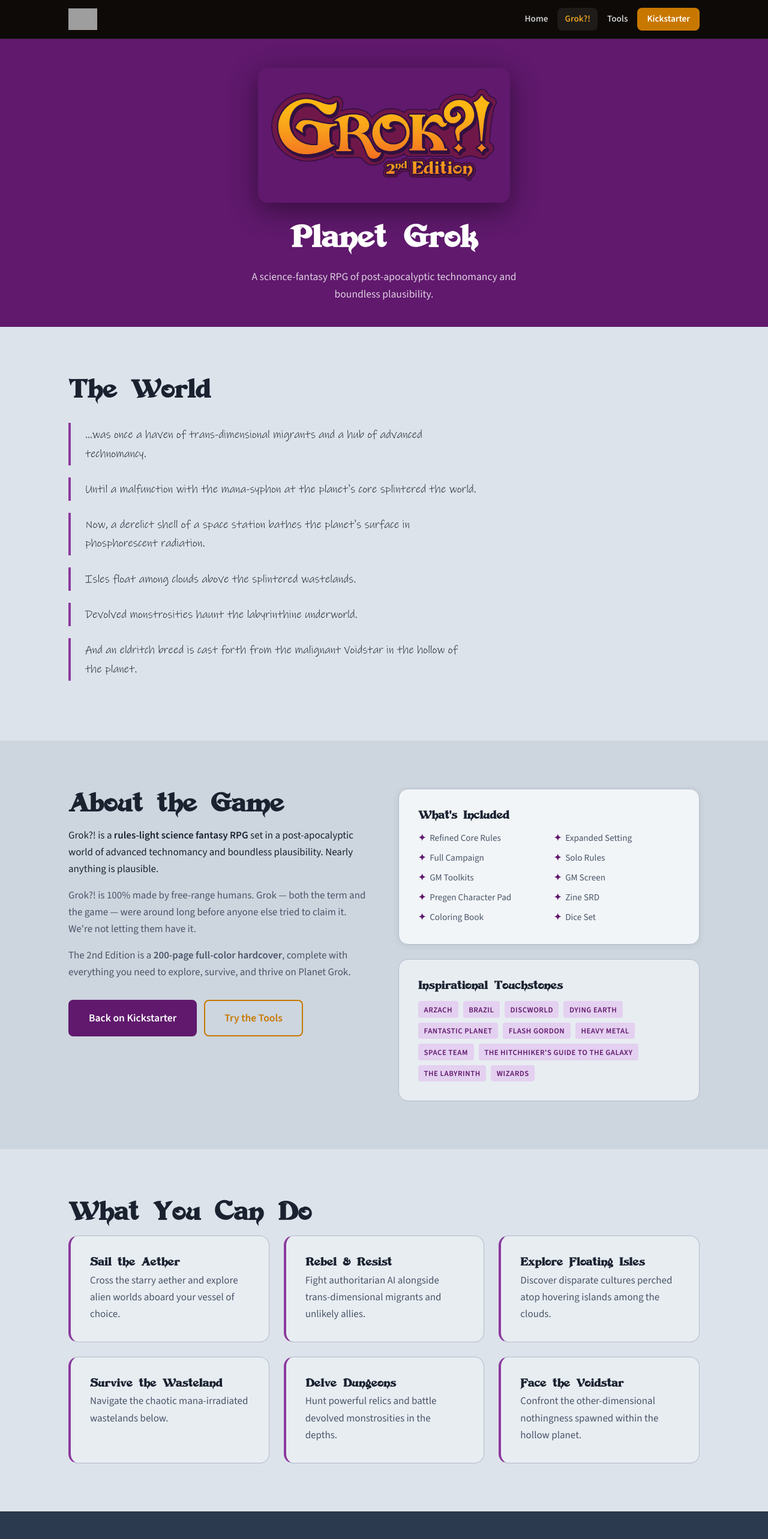
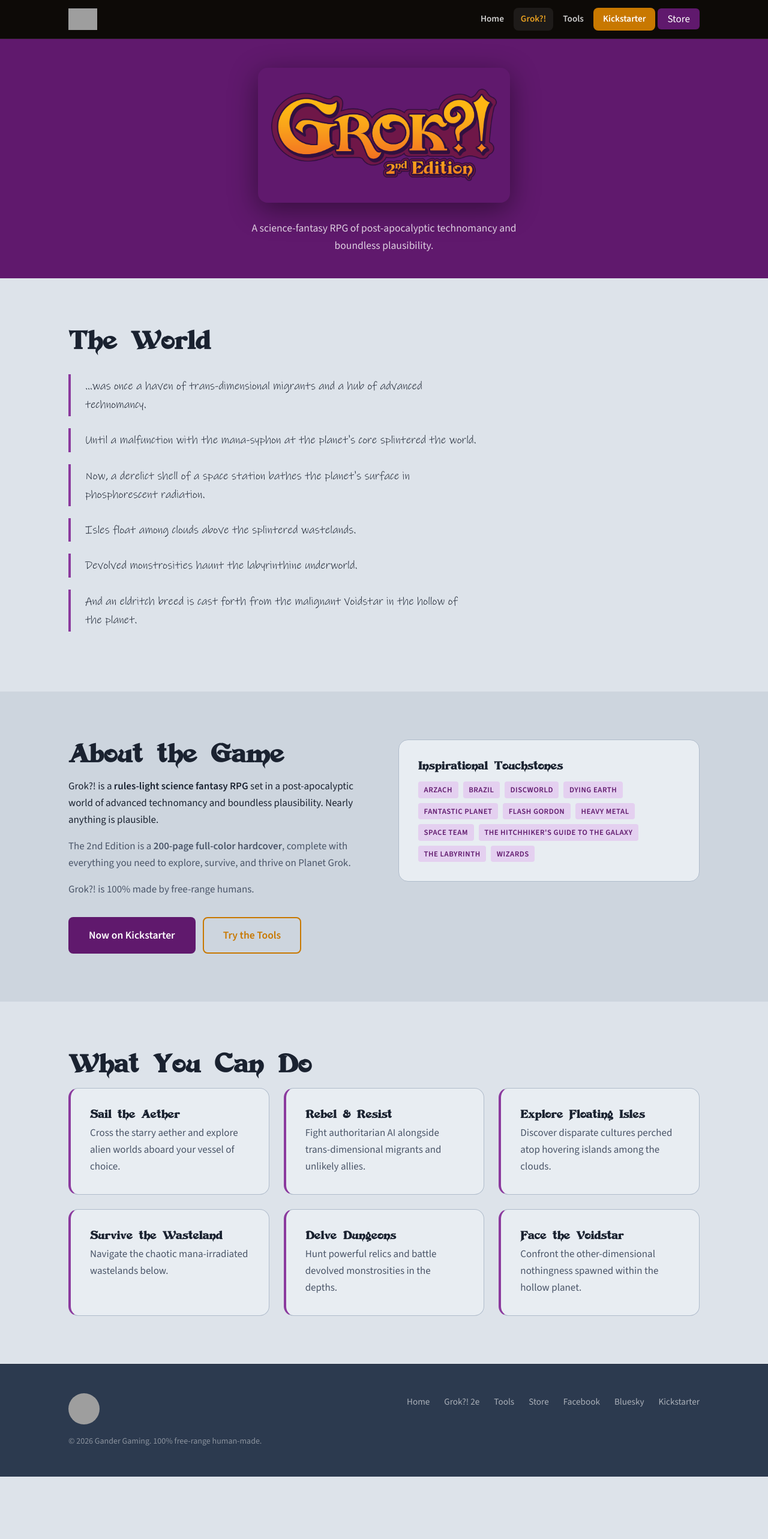
Before and after one commit to tdhckmn/gander-gaming, a React (Vite) app: page /grok in a window 1280 px wide. Shown: the top 2566 px of the page at 60% size. After the commit the page ends 2462 px from the top, so only its background shows below. Built offline with nearby package versions, Linux system fonts and the light colour scheme; grey boxes are pictures that could not be loaded; a web font is replaced by a local one.

Commit message:
more updates of coolness

```diff
--- a/src/App.jsx
+++ b/src/App.jsx
@@ -1,6 +1,7 @@
 import { BrowserRouter, Routes, Route } from 'react-router-dom';
 import Nav from './components/Nav.jsx';
 import Footer from './components/Footer.jsx';
+import ScrollToTop from './components/ScrollToTop.jsx';
 import Home from './pages/Home.jsx';
 import Grok from './pages/Grok.jsx';
 import Tools from './pages/Tools.jsx';
@@ -8,6 +9,7 @@ import Tools from './pages/Tools.jsx';
 export default function App() {
   return (
     <BrowserRouter>
+      <ScrollToTop />
       <Nav />
       <main>
         <Routes>
--- a/src/components/Footer.jsx
+++ b/src/components/Footer.jsx
@@ -1,8 +1,13 @@
+import { useState } from 'react';
 import { NavLink } from 'react-router-dom';
 import logoSrc from '/assets/img/logo-gander-gaming.png';
+import StoreModal from './StoreModal';
 
 export default function Footer() {
+  const [storeOpen, setStoreOpen] = useState(false);
+
   return (
+    <>
       <footer className="footer">
         <div className="footer-inner">
           <div className="footer-brand">
@@ -15,18 +20,15 @@ export default function Footer() {
             <li><NavLink to="/">Home</NavLink></li>
             <li><NavLink to="/grok">Grok?! 2e</NavLink></li>
             <li><NavLink to="/tools">Tools</NavLink></li>
-          <li>
-            <a href="https://www.facebook.com/Lestortoise" target="_blank" rel="noopener noreferrer">
-              Facebook
-            </a>
-          </li>
-          <li>
-            <a href="https://www.kickstarter.com/projects/gandergaming/grok-2nd-edition" target="_blank" rel="noopener noreferrer">
-              Kickstarter
-            </a>
-          </li>
+            <li><button className="footer-store-btn" onClick={() => setStoreOpen(true)}>Store</button></li>
+            <li><a href="https://www.facebook.com/Lestortoise" target="_blank" rel="noopener noreferrer">Facebook</a></li>
+            <li><a href="https://bsky.app/profile/gandergaming.bsky.social" target="_blank" rel="noopener noreferrer">Bluesky</a></li>
+            <li><a href="https://www.kickstarter.com/projects/gandergaming/grok-2nd-edition" target="_blank" rel="noopener noreferrer">Kickstarter</a></li>
           </ul>
         </div>
       </footer>
+
+      {storeOpen && <StoreModal onClose={() => setStoreOpen(false)} />}
+    </>
   );
 }
--- a/src/components/Nav.jsx
+++ b/src/components/Nav.jsx
@@ -1,24 +1,49 @@
+import { useState } from 'react';
 import { NavLink } from 'react-router-dom';
 import logoSrc from '/assets/img/logo-gander-gaming.png';
+import StoreModal from './StoreModal';
 
 export default function Nav() {
+  const [open, setOpen] = useState(false);
+  const [storeOpen, setStoreOpen] = useState(false);
+  const close = () => setOpen(false);
+
   return (
+    <>
       <nav className="nav">
         <div className="nav-inner">
-        <NavLink to="/" className="nav-logo">
+          <NavLink to="/" className="nav-logo" onClick={close}>
             <img src={logoSrc} alt="Gander Gaming" />
           </NavLink>
-        <ul className="nav-links">
-          <li><NavLink to="/">Home</NavLink></li>
-          <li><NavLink to="/grok">Grok?!</NavLink></li>
-          <li><NavLink to="/tools">Tools</NavLink></li>
+
+          <button
+            className="nav-hamburger"
+            onClick={() => setOpen(o => !o)}
+            aria-label="Toggle menu"
+            aria-expanded={open}
+          >
+            <span />
+            <span />
+            <span />
+          </button>
+
+          <ul className={`nav-links${open ? ' nav-links-open' : ''}`}>
+            <li><NavLink to="/" onClick={close}>Home</NavLink></li>
+            <li><NavLink to="/grok" onClick={close}>Grok?!</NavLink></li>
+            <li><NavLink to="/tools" onClick={close}>Tools</NavLink></li>
             <li className="nav-cta">
-            <a href="https://www.kickstarter.com/projects/gandergaming/grok-2nd-edition" target="_blank" rel="noopener noreferrer">
+              <a href="https://www.kickstarter.com/projects/gandergaming/grok-2nd-edition" target="_blank" rel="noopener noreferrer" onClick={close}>
                 Kickstarter
               </a>
+            </li>
+            <li className="nav-cta nav-cta-store">
+              <button onClick={() => { close(); setStoreOpen(true); }}>Store</button>
             </li>
           </ul>
         </div>
       </nav>
+
+      {storeOpen && <StoreModal onClose={() => setStoreOpen(false)} />}
+    </>
   );
 }
--- /dev/null
+++ b/src/components/ScrollToTop.jsx
@@ -0,0 +1,10 @@
+import { useEffect } from 'react';
+import { useLocation } from 'react-router-dom';
+
+export default function ScrollToTop() {
+  const { pathname } = useLocation();
+  useEffect(() => {
+    window.scrollTo(0, 0);
+  }, [pathname]);
+  return null;
+}
--- /dev/null
+++ b/src/components/StoreModal.jsx
@@ -0,0 +1,53 @@
+import { useEffect } from 'react';
+
+const STOREFRONTS = [
+  {
+    name: 'DriveThruRPG',
+    description: 'PDFs & digital editions',
+    href: 'https://www.drivethrurpg.com/en/publisher/18836/gander-gaming',
+  },
+  {
+    name: 'itch.io',
+    description: 'Pay-what-you-want & bundles',
+    href: 'https://gander-gaming.itch.io',
+  },
+];
+
+export default function StoreModal({ onClose }) {
+  useEffect(() => {
+    const handleKey = (e) => { if (e.key === 'Escape') onClose(); };
+    document.addEventListener('keydown', handleKey);
+    document.body.style.overflow = 'hidden';
+    return () => {
+      document.removeEventListener('keydown', handleKey);
+      document.body.style.overflow = '';
+    };
+  }, [onClose]);
+
+  return (
+    <div className="modal-backdrop" onClick={onClose}>
+      <div className="modal" onClick={(e) => e.stopPropagation()} role="dialog" aria-modal="true" aria-label="Store">
+        <div className="modal-header">
+          <h2 className="modal-title">Shop Gander Gaming</h2>
+          <button className="modal-close" onClick={onClose} aria-label="Close">✕</button>
+        </div>
+        <p className="modal-subtitle">Pick your preferred storefront.</p>
+        <div className="modal-stores">
+          {STOREFRONTS.map(({ name, description, href }) => (
+            <a
+              key={name}
+              href={href}
+              target="_blank"
+              rel="noopener noreferrer"
+              className="store-card"
+              onClick={onClose}
+            >
+              <span className="store-name">{name}</span>
+              <span className="store-desc">{description}</span>
+            </a>
+          ))}
+        </div>
+      </div>
+    </div>
+  );
+}
--- a/src/components/tools/AssetGenerator.jsx
+++ b/src/components/tools/AssetGenerator.jsx
@@ -9,10 +9,10 @@ export default function AssetGenerator() {
       <div className="tool-header">
         <h2>Random Asset</h2>
         <p style={{ color: 'var(--text-muted)', marginTop: '0.25rem' }}>
-          One weird, wonderful item from the asset table.
+          One weird, wonderful... thing?!
         </p>
       </div>
-      <button className="btn btn-outline" onClick={() => setAsset(generateAsset())}>
+      <button className="btn btn-primary" onClick={() => setAsset(generateAsset())}>
         Roll Asset
       </button>
 
--- a/src/components/tools/SceneGenerator.jsx
+++ b/src/components/tools/SceneGenerator.jsx
@@ -18,8 +18,7 @@ export default function SceneGenerator() {
 
       {scene && (
         <div className="tool-result">
-          <p className="result-scene">{scene.scene}</p>
-          <div style={{ display: 'flex', gap: '2rem', marginTop: '1.25rem', flexWrap: 'wrap' }}>
+          <div style={{ display: 'flex', gap: '2rem', flexWrap: 'wrap' }}>
             <div className="result-item">
               <span className="result-label">Locale</span>
               <span className="result-value">{scene.locale}</span>
--- a/src/pages/Grok.jsx
+++ b/src/pages/Grok.jsx
@@ -16,18 +16,6 @@ const touchstones = [
   'The Labyrinth', 'Wizards',
 ];
 
-const includes = [
-  'Refined Core Rules',
-  'Expanded Setting',
-  'Full Campaign',
-  'Solo Rules',
-  'GM Toolkits',
-  'GM Screen',
-  'Pregen Character Pad',
-  'Zine SRD',
-  'Coloring Book',
-  'Dice Set',
-];
 
 export default function Grok() {
   return (
@@ -36,7 +24,6 @@ export default function Grok() {
       <div className="grok-hero">
         <img className="grok-hero-img" src={heroSrc} alt="Grok?! 2nd Edition" />
         <div className="grok-hero-content">
-          <h1>Planet Grok</h1>
           <p>A science-fantasy RPG of post-apocalyptic technomancy and boundless plausibility.</p>
         </div>
       </div>
@@ -66,12 +53,11 @@ export default function Grok() {
                 of advanced technomancy and boundless plausibility. Nearly anything is plausible.
               </p>
               <p style={{ color: 'var(--text-muted)' }}>
-                Grok?! is 100% made by free-range humans. Grok — both the term and the game — were around
-                long before anyone else tried to claim it. We're not letting them have it.
+                The 2nd Edition is a <strong>200-page full-color hardcover</strong>, complete with everything
+                you need to explore, survive, and thrive on Planet Grok.
               </p>
               <p style={{ color: 'var(--text-muted)' }}>
-                The 2nd Edition is a <strong>200-page full-color hardcover</strong>, complete with everything
-                you need to explore, survive, and thrive on Planet Grok.
+                Grok?! is 100% made by free-range humans.
               </p>
               <div style={{ display: 'flex', gap: '0.75rem', flexWrap: 'wrap', marginTop: '2rem' }}>
                 <a
@@ -80,22 +66,10 @@ export default function Grok() {
                   rel="noopener noreferrer"
                   className="btn btn-purple btn-lg"
                 >
-                  Back on Kickstarter
+                  Now on Kickstarter
                 </a>
                 <Link to="/tools" className="btn btn-outline btn-lg">Try the Tools</Link>
               </div>
-            </div>
-
-            <div>
-              <div className="card card-raised" style={{ marginBottom: '1.5rem' }}>
-                <h3 style={{ fontSize: '1.1rem', marginBottom: '1rem' }}>What's Included</h3>
-                <ul style={{ listStyle: 'none', display: 'grid', gridTemplateColumns: '1fr 1fr', gap: '0.5rem 1rem' }}>
-                  {includes.map(item => (
-                    <li key={item} style={{ color: 'var(--text-muted)', fontSize: '0.95rem', display: 'flex', alignItems: 'center', gap: '0.4rem' }}>
-                      <span style={{ color: 'var(--purple)', fontWeight: 700 }}>✦</span> {item}
-                    </li>
-                  ))}
-                </ul>
             </div>
 
             <div className="card">
@@ -104,7 +78,6 @@ export default function Grok() {
                 {touchstones.map(t => (
                   <span key={t} className="tag tag-purple">{t}</span>
                 ))}
-                </div>
               </div>
             </div>
           </div>
--- a/src/pages/Home.jsx
+++ b/src/pages/Home.jsx
@@ -41,6 +41,11 @@ export default function Home() {
           <a href="https://www.kickstarter.com/projects/gandergaming/grok-2nd-edition" target="_blank" rel="noopener noreferrer" className="hero-social-link" aria-label="Kickstarter">
             <svg viewBox="0 0 24 24" fill="currentColor" width="20" height="20">
               <path d="M12 2C6.477 2 2 6.477 2 12s4.477 10 10 10 10-4.477 10-10S17.523 2 12 2zm1 13.5l-3-4v4H8V8.5h2v4l3-4h2.5l-3.5 4.5 3.5 4.5H13z"/>
+            </svg>
+          </a>
+          <a href="https://bsky.app/profile/gandergaming.bsky.social" target="_blank" rel="noopener noreferrer" className="hero-social-link" aria-label="Bluesky">
+            <svg viewBox="0 0 360 320" fill="currentColor" width="22" height="22">
+              <path d="M180 142c-16.3-31.7-60.7-90.8-102-120C38 2 14.3 5.1 6 15 0 23.1 0 39.6 0 55.6 0 96.5 21.5 162 47.7 162H48c-26.5 0-46.9 37.6-46.9 70.5C1.1 266.8 19.8 295 60 295c41 0 67.7-24.9 107.9-124.5 3.6-8.7 7.1-18 10.6-27.5 3.5 9.5 7 18.8 10.6 27.5C229.3 270.1 256 295 297 295c40.2 0 58.9-28.2 58.9-62.5 0-32.9-20.4-70.5-46.9-70.5h.3C335.5 162 357 96.5 357 55.6c0-16 0-32.5-6-40.6-8.3-9.9-32-13-72-7C236.7 51.2 196.3 110.3 180 142z"/>
             </svg>
           </a>
         </div>
@@ -92,7 +97,7 @@ export default function Home() {
                     rel="noopener noreferrer"
                     className="btn btn-outline"
                   >
-                    Back on Kickstarter
+                    Now on Kickstarter
                   </a>
                 </div>
               </div>
--- a/src/pages/Tools.jsx
+++ b/src/pages/Tools.jsx
@@ -13,7 +13,7 @@ export default function Tools() {
           </span>
           <h1>Tools</h1>
           <p style={{ color: 'var(--text-muted)', maxWidth: 560, marginTop: '0.5rem' }}>
-            Random generators for your Grok?! sessions. Roll once, roll often — nearly anything is plausible.
+            Random generators for your Grok?! sessions. Roll once, roll often.<br />Nearly anything is plausible.
           </p>
         </div>
 
--- a/src/styles.css
+++ b/src/styles.css
@@ -164,6 +164,53 @@ img { max-width: 100%; display: block; }
 .nav-links .nav-cta a:hover {
   background-color: var(--orange-light);
   color: #fff;
+}
+
+.nav-links .nav-cta-store button {
+  background-color: var(--purple);
+  color: #fff;
+  padding: 0.375rem 1rem;
+  border: none;
+  border-radius: 6px;
+  font-size: inherit;
+  font-family: inherit;
+  cursor: pointer;
+  transition: background-color 0.15s;
+}
+
+.nav-links .nav-cta-store button:hover {
+  background-color: var(--purple-light, color-mix(in srgb, var(--purple) 80%, white));
+}
+
+.nav-hamburger {
+  display: none;
+  flex-direction: column;
+  justify-content: center;
+  gap: 5px;
+  background: none;
+  border: none;
+  cursor: pointer;
+  padding: 6px;
+}
+
+.nav-hamburger span {
+  display: block;
+  width: 22px;
+  height: 2px;
+  background: rgba(255, 255, 255, 0.85);
+  border-radius: 2px;
+  transition: var(--transition);
+  transform-origin: center;
+}
+
+.nav-hamburger[aria-expanded="true"] span:nth-child(1) {
+  transform: translateY(7px) rotate(45deg);
+}
+.nav-hamburger[aria-expanded="true"] span:nth-child(2) {
+  opacity: 0;
+}
+.nav-hamburger[aria-expanded="true"] span:nth-child(3) {
+  transform: translateY(-7px) rotate(-45deg);
 }
 
 /* Hero */
@@ -404,6 +451,107 @@ img { max-width: 100%; display: block; }
   color: var(--orange-light);
 }
 
+.footer-store-btn {
+  background: none;
+  border: none;
+  padding: 0;
+  color: rgba(255,255,255,0.6);
+  font-size: 0.95rem;
+  font-family: inherit;
+  cursor: pointer;
+  transition: color 0.15s;
+}
+.footer-store-btn:hover {
+  color: var(--orange-light);
+}
+
+/* Store modal */
+.modal-backdrop {
+  position: fixed;
+  inset: 0;
+  background: rgba(0, 0, 0, 0.6);
+  display: flex;
+  align-items: center;
+  justify-content: center;
+  z-index: 1000;
+  padding: 1rem;
+}
+
+.modal {
+  background: var(--surface);
+  border-radius: 12px;
+  padding: 2rem;
+  width: 100%;
+  max-width: 440px;
+  box-shadow: 0 20px 60px rgba(0,0,0,0.3);
+}
+
+.modal-header {
+  display: flex;
+  align-items: flex-start;
+  justify-content: space-between;
+  margin-bottom: 0.4rem;
+}
+
+.modal-title {
+  font-family: var(--font-serif);
+  font-size: 1.6rem;
+  margin: 0;
+}
+
+.modal-close {
+  background: none;
+  border: none;
+  font-size: 1rem;
+  color: var(--text-light);
+  cursor: pointer;
+  padding: 0.25rem 0.5rem;
+  line-height: 1;
+  border-radius: 4px;
+  transition: background 0.15s;
+}
+.modal-close:hover {
+  background: var(--border);
+}
+
+.modal-subtitle {
+  color: var(--text-muted);
+  font-size: 0.95rem;
+  margin: 0 0 1.5rem;
+}
+
+.modal-stores {
+  display: flex;
+  flex-direction: column;
+  gap: 0.75rem;
+}
+
+.store-card {
+  display: flex;
+  flex-direction: column;
+  gap: 0.2rem;
+  padding: 1rem 1.25rem;
+  border: 2px solid var(--border);
+  border-radius: 8px;
+  text-decoration: none;
+  transition: border-color 0.15s, background 0.15s;
+}
+.store-card:hover {
+  border-color: var(--orange);
+  background: color-mix(in srgb, var(--orange) 6%, transparent);
+}
+
+.store-name {
+  font-family: var(--font-serif);
+  font-size: 1.15rem;
+  color: var(--text);
+}
+
+.store-desc {
+  font-size: 0.88rem;
+  color: var(--text-muted);
+}
+
 /* Tool components */
 .tool-section {
   margin-bottom: 4rem;
@@ -439,39 +587,36 @@ img { max-width: 100%; display: block; }
 }
 
 .result-label {
-  font-size: 0.78rem;
+  font-family: var(--font-serif);
+  font-size: 0.9rem;
   font-weight: 600;
-  text-transform: uppercase;
-  letter-spacing: 0.07em;
+  letter-spacing: 0.04em;
   color: var(--text-light);
 }
 
 .result-value {
-  font-family: var(--font-serif);
-  font-size: 1.05rem;
+  font-family: var(--font-ink);
+  font-size: 1.1rem;
   color: var(--text);
 }
 
 .result-name {
   font-family: var(--font-serif);
   font-size: 2rem;
-  font-weight: 700;
   color: var(--purple);
   margin-bottom: 1.25rem;
 }
 
 .result-scene {
-  font-family: var(--font-serif);
+  font-family: var(--font-ink);
   font-size: 1.2rem;
-  font-style: italic;
   color: var(--text);
-  line-height: 1.5;
+  line-height: 1.6;
 }
 
 .result-asset {
   font-family: var(--font-serif);
   font-size: 1.4rem;
-  font-weight: 700;
   color: var(--orange);
 }
 
@@ -583,13 +728,34 @@ img { max-width: 100%; display: block; }
 
 /* Responsive */
 @media (max-width: 640px) {
+  .nav-hamburger {
+    display: flex;
+  }
+
   .nav-links {
-    gap: 0;
+    display: none;
+    position: absolute;
+    top: 64px;
+    left: 0;
+    right: 0;
+    flex-direction: column;
+    gap: 0.25rem;
+    background: #0d0a07;
+    padding: 0.75rem 1rem 1.25rem;
+    border-bottom: 1px solid rgba(255, 255, 255, 0.08);
+  }
+
+  .nav-links.nav-links-open {
+    display: flex;
   }
 
   .nav-links a {
-    padding: 0.375rem 0.5rem;
-    font-size: 0.875rem;
+    padding: 0.5rem 0.75rem;
+    font-size: 1rem;
+  }
+
+  .nav-links .nav-cta {
+    margin-top: 0.25rem;
   }
 
   .section {
```
Lines whose indentation alone changed are shown as unchanged.
